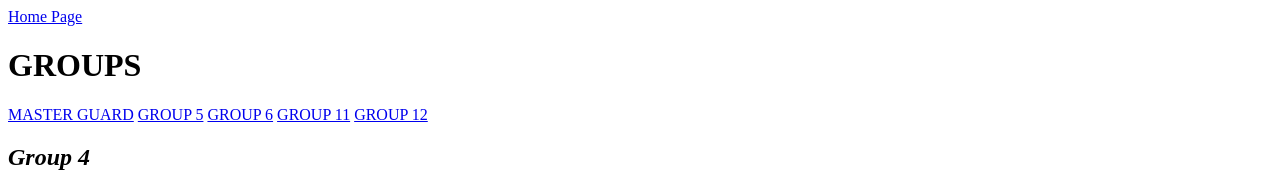
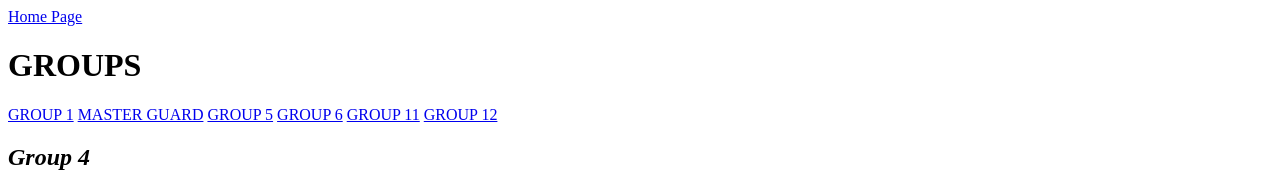
Before and after one commit to cyril-gif/kadri, a plain HTML site: page index.html in a window 1280 px wide. Shown: the top 188 px of the page. Drawn offline with Linux system fonts and the light colour scheme.

Commit message:
Update index.html

```diff
--- a/index.html
+++ b/index.html
@@ -15,6 +15,7 @@
 <div class="wrap">
 <form action="">
 <h1>GROUPS</h1>
+	<a href="https://cyril-gif.github.io/amos/">GROUP 1</a>
 <a href="https://cyril-gif.github.io/eva-s/">MASTER GUARD</a>
 <a href="https://cyril-gif.github.io/ema/#">GROUP 5</a>
 <a href="https://cyril-gif.github.io/godwim/">GROUP 6</a>
```
